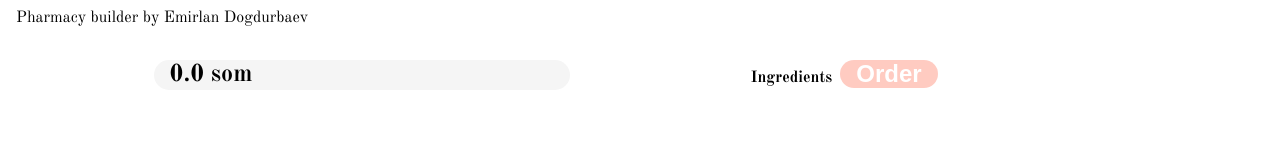
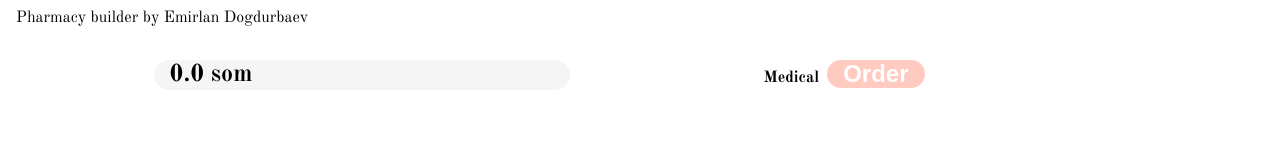
Before and after one commit to EmirlanDogdurbaev/builder, a React (Create React App) app: page / in a window 1280 px wide. Shown: the part 123-283 px from the top of the page. Built offline with nearby package versions, Linux system fonts and the light colour scheme; no server answers.

Commit message:
changed code

```diff
--- a/src/components/PharmacyBuilder/PharmacyControls/PharmacyControls.js
+++ b/src/components/PharmacyBuilder/PharmacyControls/PharmacyControls.js
@@ -24,7 +24,7 @@ const PharmacyControls = ({
   return (
     <div className={classes.PharmacyControls}>
 
-      <strong>Ingredients</strong>
+      <strong>Medical</strong>
       {results}
       <Button disabled={!total} onClick={startOrdering} order>Order</Button>
     </div>
```
